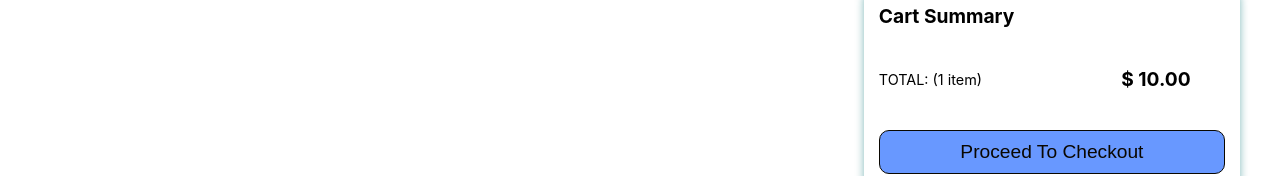
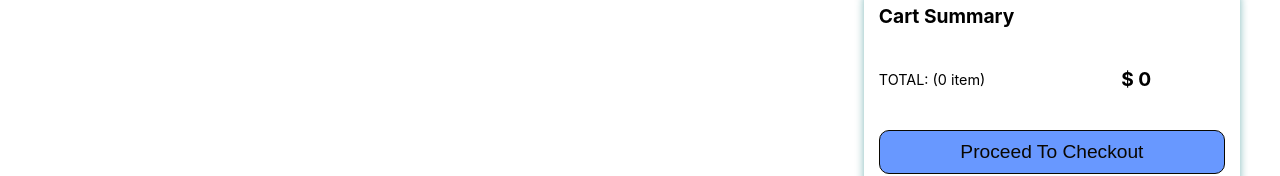
Before and after one commit to VoronovichDev/shopping-cart, a React (Create React App) app: page /cart in a window 1280 px wide. Shown: the part 132-308 px from the top of the page. Built offline with nearby package versions, Linux system fonts and the light colour scheme.

Commit message:
feat:add correct display of total items and total price in cart-summary box (hard-coded)

```diff
--- a/src/components/Cart/Cart.js
+++ b/src/components/Cart/Cart.js
@@ -1,10 +1,28 @@
-import React from "react";
+import React, { useState, useEffect } from "react";
 import s from './Cart.module.scss'
 import { connect } from "react-redux";
 import CartItem from "./CartItem/CartItem";
 
 
 const Cart = ({ cart }) => {
+
+   const [totalPrice, setTotalPrice] = useState(0)
+   const [totalItems, setTotalItems] = useState(0)
+
+   useEffect(() => {
+
+      let items = 0;
+      let price = 0;
+
+      cart.forEach(item => {
+         items += item.qty
+         price += item.qty * item.price
+      })
+
+      setTotalPrice(price)
+      setTotalItems(items)
+   }, [cart, totalItems, totalPrice, setTotalPrice, setTotalItems])
+
    return (
       <div className={s.cart}>
          <div className={s.cart_item}>
@@ -16,9 +34,9 @@ const Cart = ({ cart }) => {
             <h4 className={s.sum_title}>Cart Summary</h4>
             <div className={s.sum_price}>
                <span>
-                  TOTAL: (1 item)
+                  TOTAL: ({totalItems} item)
                </span>
-               <span>$ 10.00</span>
+               <span>$ {totalPrice}</span>
             </div>
             <button className={s.sum_btn}>
                Proceed To Checkout
```
